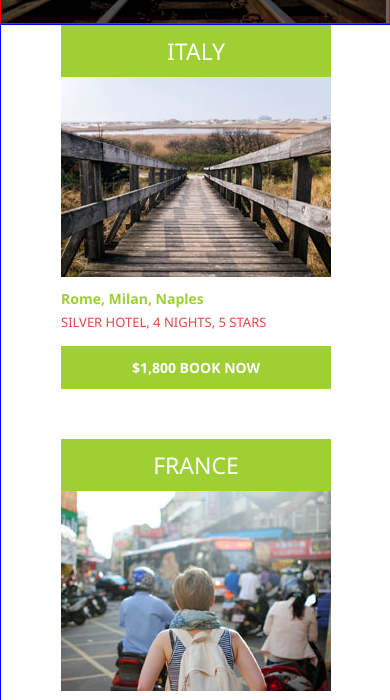
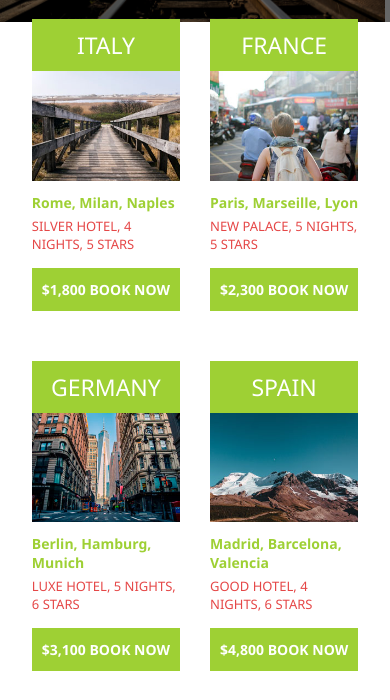
Before and after one commit to MiguelEcheverria07/RepositorioTaller4, a plain HTML site: page index.html in a window 390 px wide. Shown: the part 166-866 px from the top of the page. Drawn offline with Linux system fonts and the light colour scheme.

Commit message:
vaina bella

```diff
--- a/css/estilos.css
+++ b/css/estilos.css
@@ -18,7 +18,6 @@ body {
     position: relative;
     display: flex;
     justify-content: center;
-    border: 1px solid red;
 }
 
 .container-main::after {
@@ -68,7 +67,15 @@ body {
     text-decoration: none;
 }
 
-
+.middle-container {
+    position: absolute;
+    background-color: #fff;
+    text-align: center;
+    padding: 2.5vw;
+    left: 0;
+    margin: 15vw 0 0 7.8vw;
+    z-index: 2;
+}
 
 .span-price {
     background-color: var(--rojo);
@@ -117,37 +124,60 @@ body {
     font-size: 1.05vw;
 }
 
-.middle-container {
-    position: absolute;
-    background-color: #fff;
-    text-align: center;
-    padding: 2.5vw;
-    left: 0;
-    margin: 15vw 0 0 7.8vw;
-    z-index: 2;
-}
-
 .country-container {
-    border: 1px solid blue;
     position: relative;
+    margin-top: -53px;
     height: auto;
     width: 100%;
     display: flex;
     justify-content: center;
 }
 
-
 .many-containers {
     display: flex;
-    flex-wrap: wrap;
     justify-content: center;
     gap: 30px;
+    flex-wrap: wrap;
     position: relative;
     z-index: 2;
 }
 
 .many-containers>div {
     margin-bottom: 20px;
+    width: 20%;
+}
+
+.many-containers>div>img {
+    width: 100%;
+}
+
+@media (max-width: 1000px) {
+    .many-containers>div:nth-last-of-type(1) {
+        display: none;
+    }
+
+    .many-containers > div{
+        width: 28%;
+    }
+
+    .many-containers{
+        flex-wrap: nowrap;
+        margin-top: 50px;
+    }
+}
+
+@media (max-width:720px){
+    .many-containers > div {
+        width: 38%;
+    }
+
+    .many-containers{
+        flex-wrap: wrap;
+    }
+
+    .many-containers>div:nth-last-of-type(1) {
+        display: block;
+    }
 }
 
 .many-containers>div>h4 {
@@ -207,9 +237,8 @@ body {
     text-align: center;
 }
 
-
-@media (max-width: 1150px) {
-
+.second-main-container>div:nth-last-of-type(1) {
+    border-right: 1px solid #d4d4d4;
 }
 
 @media (max-width: 1050px) {
@@ -217,9 +246,15 @@ body {
         grid-template-columns: auto auto auto;
         justify-content: space-around;
     }
+
     .second-main-container>div {
         border: 0;
     }
+
+    .second-main-container>div:nth-last-of-type(1) {
+        border: 0;
+    }
+
 }
 
 @media (max-width: 800px) {
```
